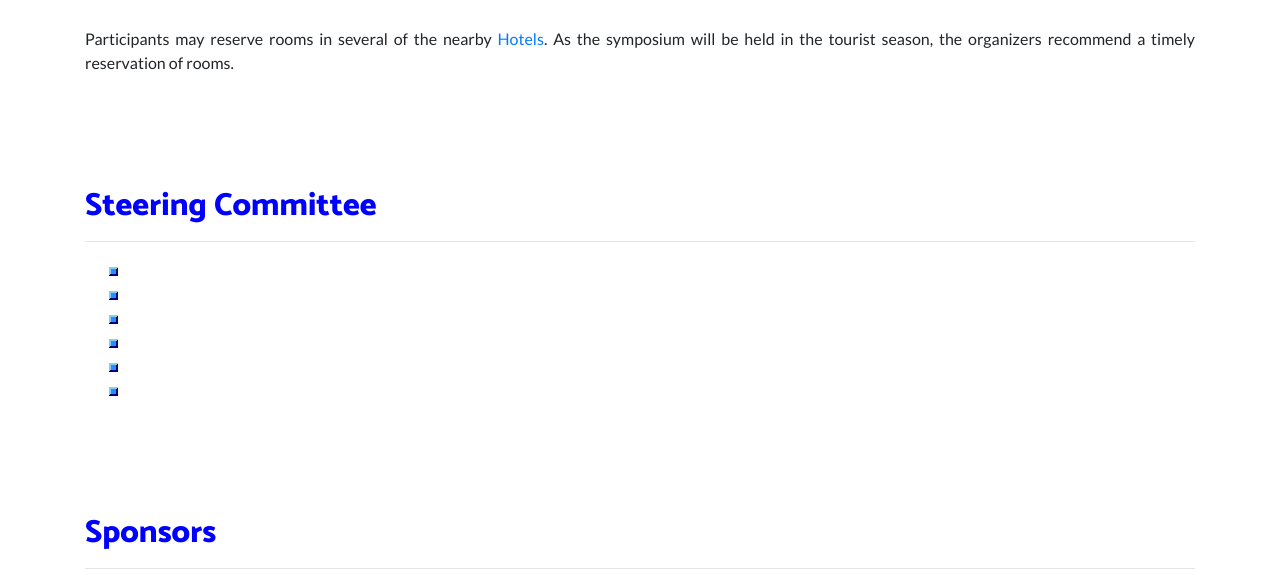
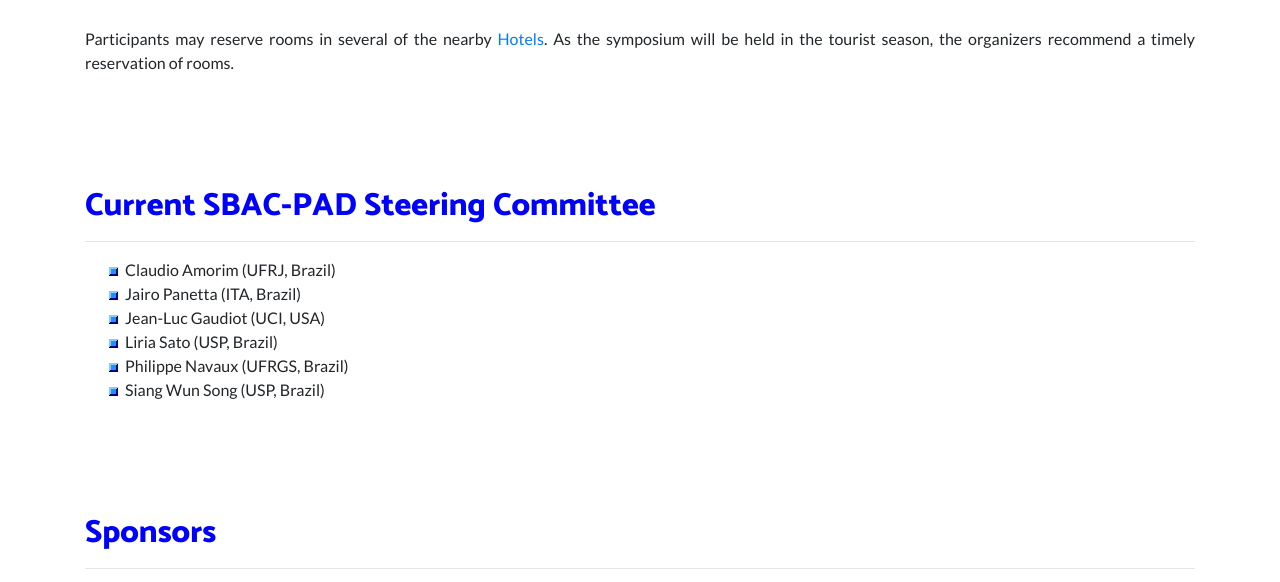
Before and after one commit to inesdutra/SBAC-PAD-2020, a website: page sbac-pad/index.html in a window 1280 px wide. Shown: the part 3927-4509 px from the top of the page. Drawn offline with Linux system fonts and the light colour scheme.

Commit message:
Add files via upload

```diff
--- a/sbac-pad/index.html
+++ b/sbac-pad/index.html
@@ -199,14 +199,14 @@
 	<td> University of Porto </td>
       </tr>
       <tr>
-        <td> Miguel Areias </td>
-	<td> miguel-areias@dcc.fc.up.pt </td>
-	<td> University of Porto </td>
-      <tr>
 	<td> Jorge Barbosa</li>
 	<td> jbarbosa@fe.up.pt </td>
 	<td> University of Porto </td>
       </tr>
+      <tr>
+        <td> Miguel Areias </td>
+	<td> miguel-areias@dcc.fc.up.pt </td>
+	<td> University of Porto </td>
       </table>
       <br>
       <h3><a id="pc">Program Committee </a></h3>
@@ -375,15 +375,15 @@
 
   <section class="py-5">
     <div class="container">
-      <h2>Steering Committee</h2>
+      <h2>Current SBAC-PAD Steering Committee</h2>
       <hr>
       <ul>
-	<li></li>
-	<li></li>
-	<li></li>
-	<li></li>
-	<li></li>
-	<li></li>
+	<li>Claudio Amorim (UFRJ, Brazil)</li>
+	<li>Jairo Panetta (ITA, Brazil)</li>
+	<li>Jean-Luc Gaudiot (UCI, USA)</li>
+	<li>Liria Sato (USP, Brazil)</li>
+	<li>Philippe Navaux (UFRGS, Brazil)</li>
+	<li>Siang Wun Song (USP, Brazil)</li>
       </ul>
 
     </div>
```
Also changed, not shown: sbac-pad/README.md.
